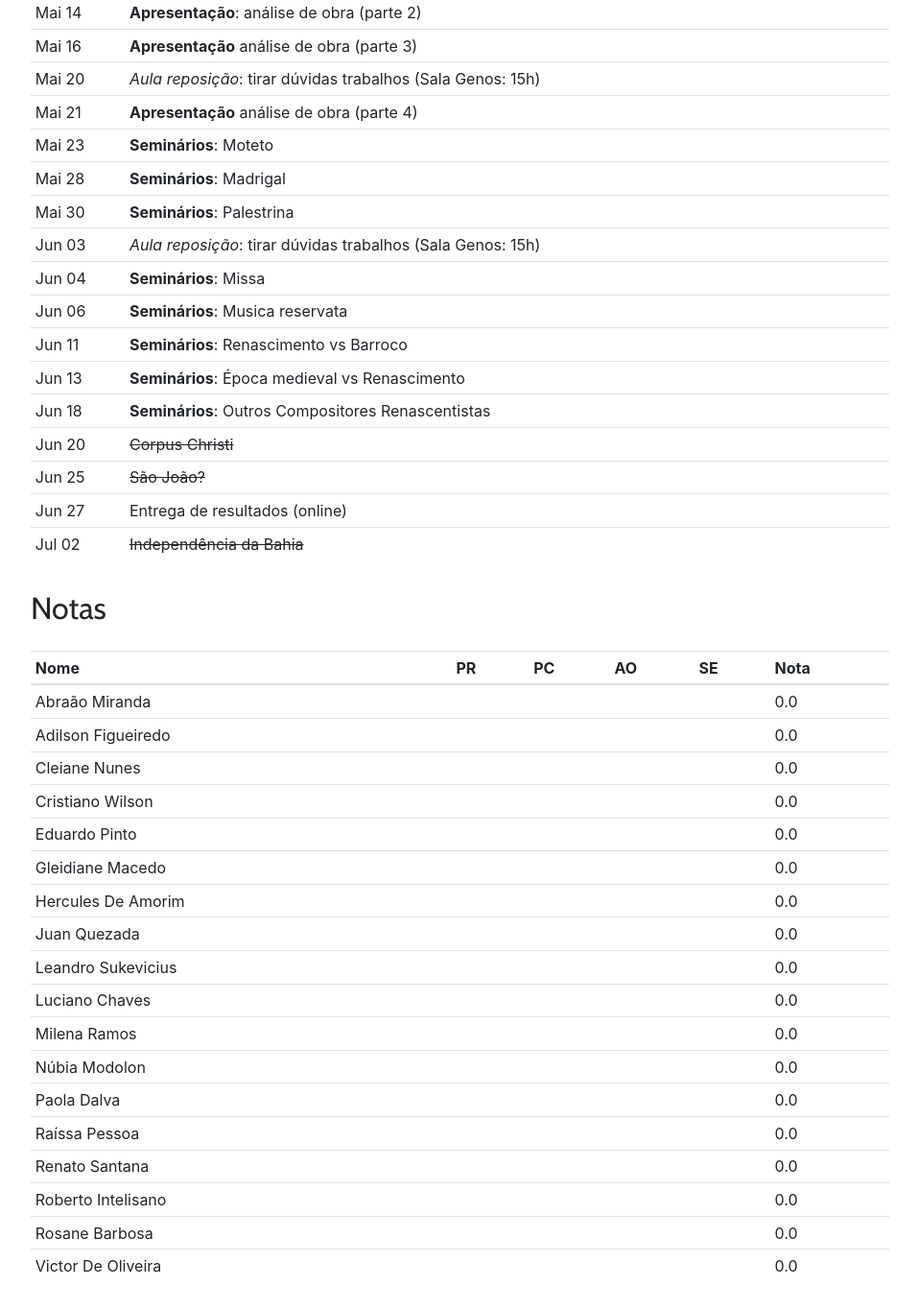
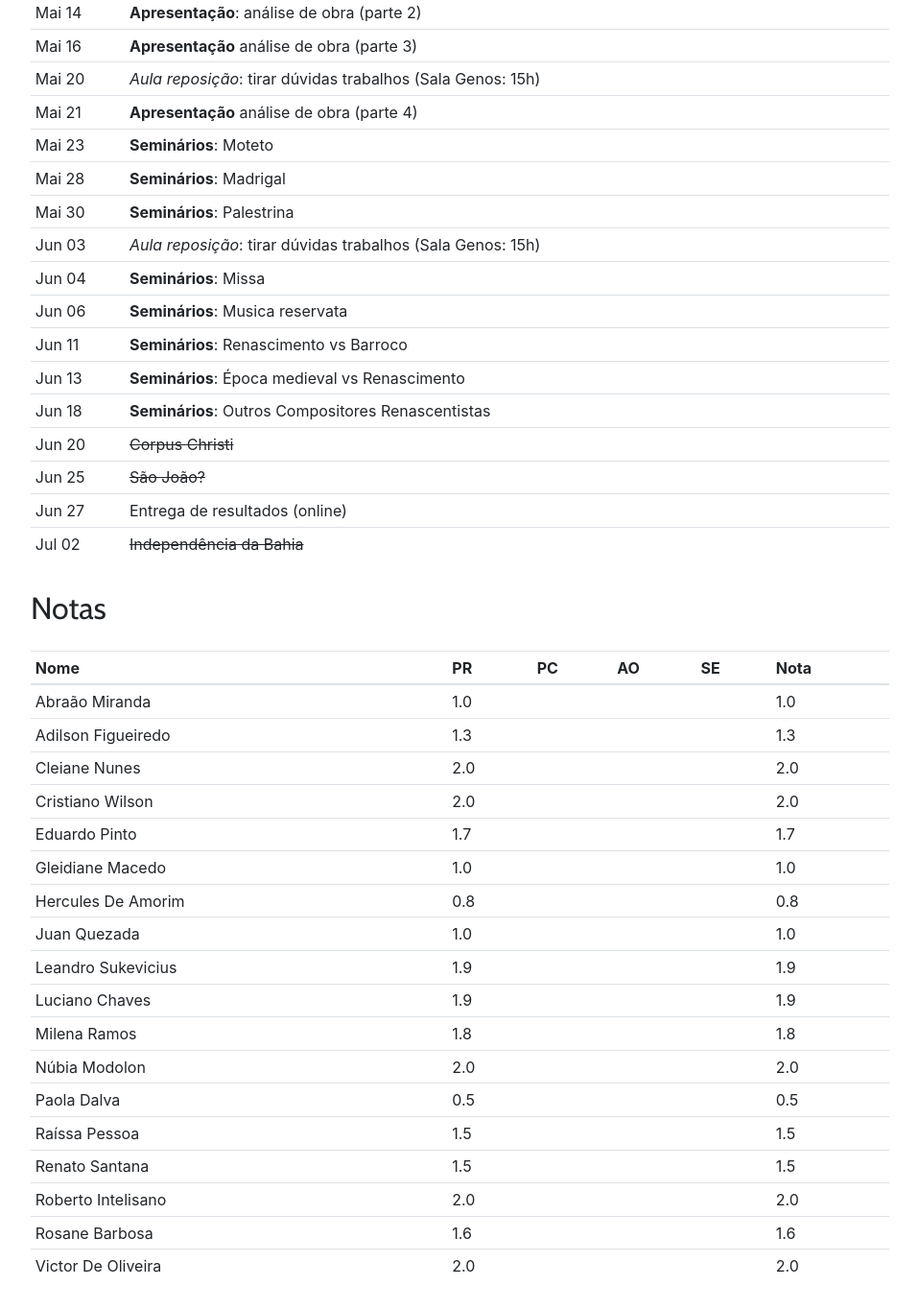
Before and after one commit to kroger/genosmus, a Jekyll site: the page built from _pedro/musa75.md, in a window 1280 px wide and 1400 px high, scrolled down 1912 px. Shown: the top 1365 px of the window at 96% size, without its empty margins (68-1026 px from the left). Built offline with Jekyll 4.4.1, drawn with Linux system fonts in a browser that asks for light colours.

Commit message:
Notas LEM 7

```diff
--- a/_pedro/musa75.md
+++ b/_pedro/musa75.md
@@ -88,24 +88,24 @@
 
 | Nome               | PR | PC | AO | SE | Nota |
 |:-------------------|:---|:---|:---|:---|:-----|
-| Abraão Miranda     |    |    |    |    | =sum |
-| Adilson Figueiredo |    |    |    |    | =sum |
-| Cleiane Nunes      |    |    |    |    | =sum |
-| Cristiano Wilson   |    |    |    |    | =sum |
-| Eduardo Pinto      |    |    |    |    | =sum |
-| Gleidiane Macedo   |    |    |    |    | =sum |
-| Hercules De Amorim |    |    |    |    | =sum |
-| Juan Quezada       |    |    |    |    | =sum |
-| Leandro Sukevicius |    |    |    |    | =sum |
-| Luciano Chaves     |    |    |    |    | =sum |
-| Milena Ramos       |    |    |    |    | =sum |
-| Núbia Modolon      |    |    |    |    | =sum |
-| Paola Dalva        |    |    |    |    | =sum |
-| Raíssa Pessoa      |    |    |    |    | =sum |
-| Renato Santana     |    |    |    |    | =sum |
-| Roberto Intelisano |    |    |    |    | =sum |
-| Rosane Barbosa     |    |    |    |    | =sum |
-| Victor De Oliveira |    |    |    |    | =sum |
+| Abraão Miranda     | 1.0|    |    |    | =sum |
+| Adilson Figueiredo | 1.3|    |    |    | =sum |
+| Cleiane Nunes      | 2.0|    |    |    | =sum |
+| Cristiano Wilson   | 2.0|    |    |    | =sum |
+| Eduardo Pinto      | 1.7|    |    |    | =sum |
+| Gleidiane Macedo   | 1.0|    |    |    | =sum |
+| Hercules De Amorim | 0.8|    |    |    | =sum |
+| Juan Quezada       | 1.0|    |    |    | =sum |
+| Leandro Sukevicius | 1.9|    |    |    | =sum |
+| Luciano Chaves     | 1.9|    |    |    | =sum |
+| Milena Ramos       | 1.8|    |    |    | =sum |
+| Núbia Modolon      | 2.0|    |    |    | =sum |
+| Paola Dalva        | 0.5|    |    |    | =sum |
+| Raíssa Pessoa      | 1.5|    |    |    | =sum |
+| Renato Santana     | 1.5|    |    |    | =sum |
+| Roberto Intelisano | 2.0|    |    |    | =sum |
+| Rosane Barbosa     | 1.6|    |    |    | =sum |
+| Victor De Oliveira | 2.0|    |    |    | =sum |
 {: .table .table-sm }
 
 
```
